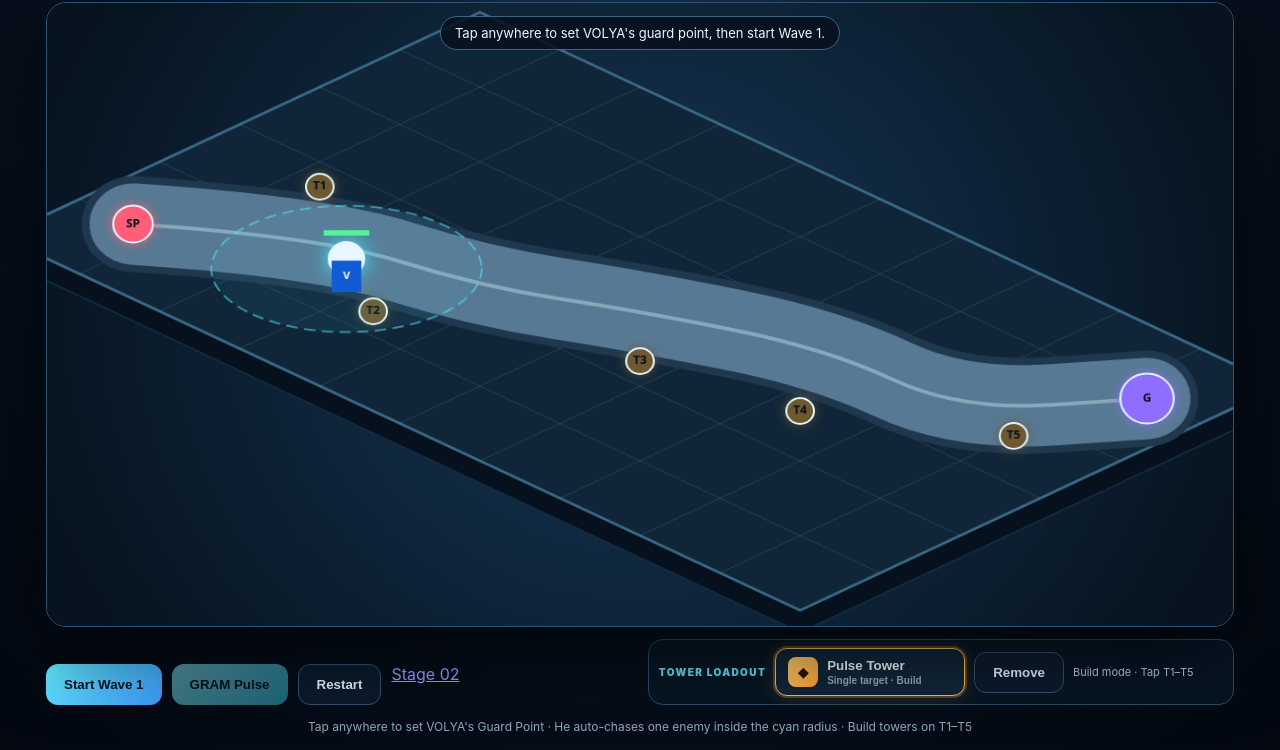
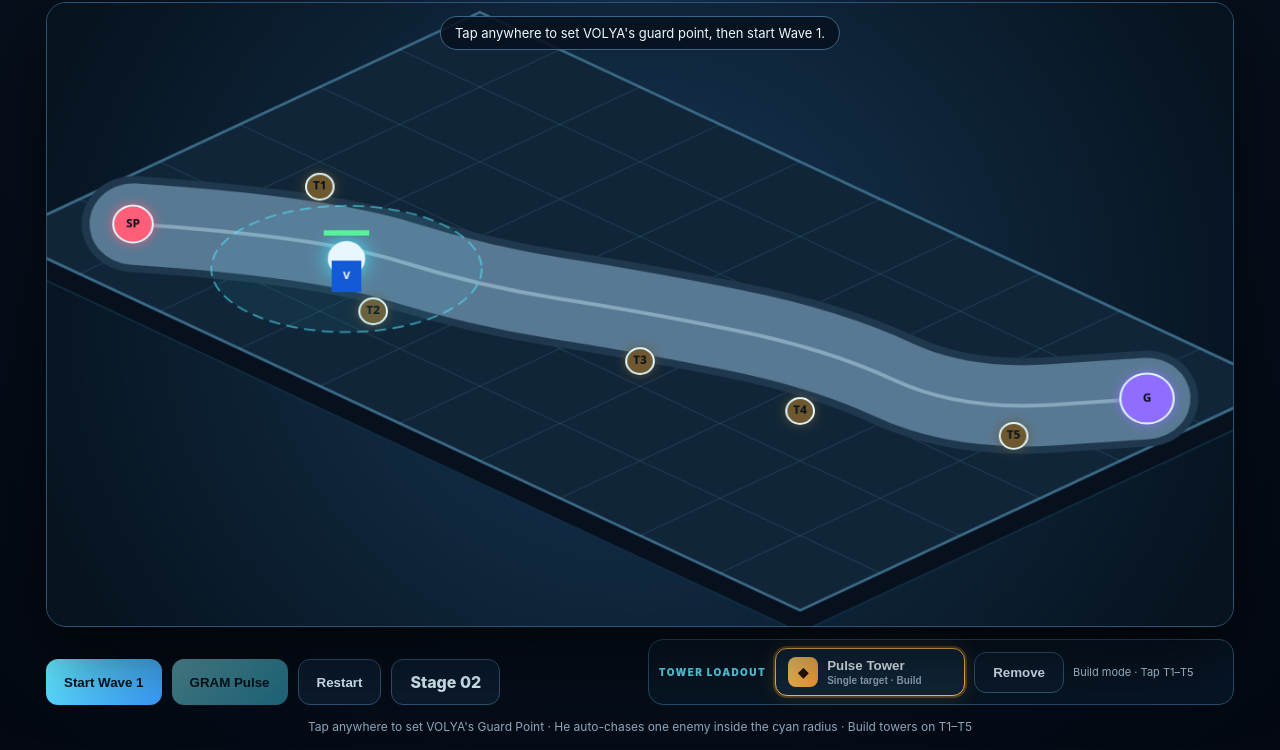
Before and after one commit to himn7980-bot/ArchAgent1, a website with bundled scripts: page gram-defenders-online/index.html in a window 1280 px wide. Shown: the part 95-845 px from the top of the page. Built offline with nearby package versions, Linux system fonts and the light colour scheme.

Commit message:
Sync Stage 02 styles

```diff
--- a/gram-defenders-online/style.css
+++ b/gram-defenders-online/style.css
@@ -28,3 +28,6 @@ button.skill-button { color:#03171e; background:linear-gradient(135deg,#8ef5ff,#
 button.skill-button:disabled { box-shadow:none; }
 footer p { width:100%; margin:0; color:#90a9bc; font-size:12px; text-align:center; }
 @media (max-width:780px) { .shell{min-height:auto;padding:10px} header{align-items:flex-start}.hud{font-size:12px}.hud span{padding:7px 9px} h1{letter-spacing:.07em} canvas{border-radius:14px;max-height:none}.battle-actions{width:100%}.battle-actions button{flex:1}.deck{width:100%;flex-wrap:wrap}.tower-card{flex:1;min-width:165px}#build-status{width:100%;text-align:center}.message{top:8px;font-size:12px;padding:6px 10px} }
+
+.stage-link { display:inline-flex; align-items:center; justify-content:center; padding:12px 18px; border-radius:12px; border:1px solid #315476; color:#dff5ff; background:#0b1b2d; text-decoration:none; font-weight:800; }
+.stage-link:hover { border-color:#55dfff; }
```
